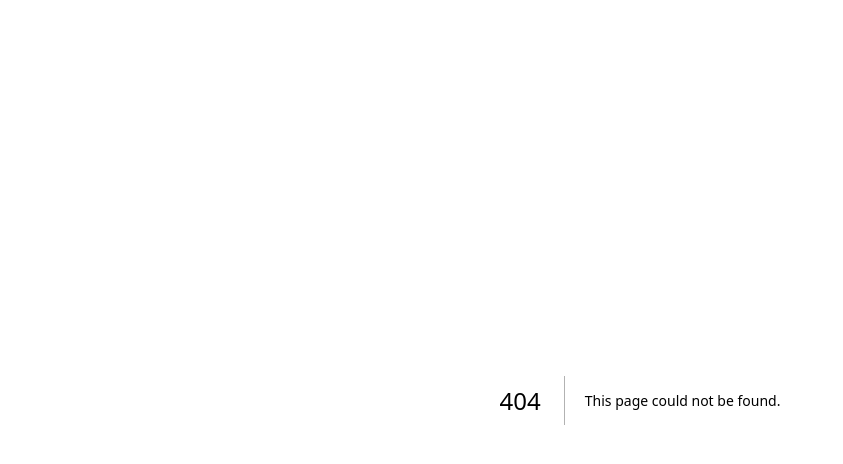
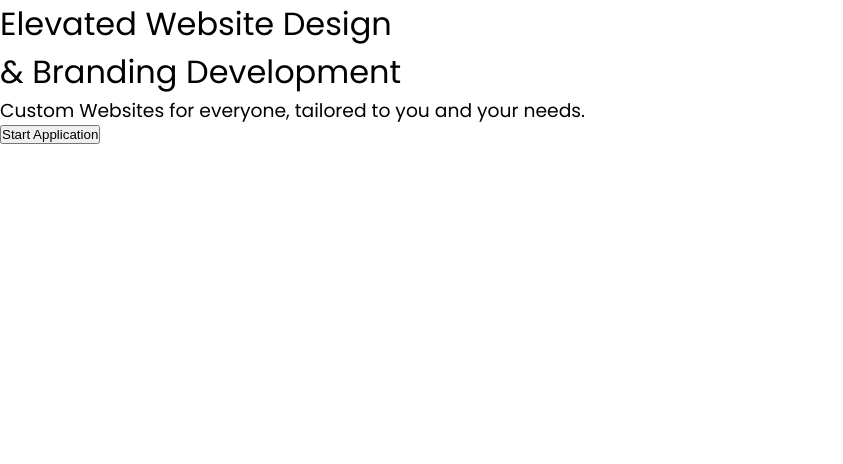
Before and after one commit to MarineNewt/Business, a Next.js app: page /start/plan in a window 1280 px wide. Before the commit this address had no page. Shown: the top 464 px of the page, without its empty margins (0-843 px from the left). Built offline with nearby package versions, Linux system fonts and the light colour scheme.

Commit message:
Create Start Page

```diff
--- /dev/null
+++ b/components/BookProgress.tsx
@@ -0,0 +1,16 @@
+import styles from '@/styles/Start.module.css'
+import font from '@/components/fonts'
+
+
+const BookProgress = ({progress}: {progress: number}) => {
+  return (
+    <div className={styles.fullpage}>
+        <h1 className={`${styles.title} ${font.className}`}> Elevated Website Design <br/> & Branding Development</h1>
+        <h3 className={`${styles.heading} ${font.className}`}>Custom Websites for everyone, tailored to you and your needs.</h3>
+        <button className={styles.ctabutton}> Start Application</button>
+
+    </div>
+  );
+};
+
+export default BookProgress;
--- a/pages/index.tsx
+++ b/pages/index.tsx
@@ -16,8 +16,8 @@ export default function Home() {
   return (
     <>
       <Head>
-        <title>Create Next App</title>
-        <meta name="description" content="Generated by create next app" />
+        <title>Era Website Development</title>
+        <meta name="description" content="Modern customized website design and building." />
         <meta name="viewport" content="width=device-width, initial-scale=1" />
         <link rel="icon" href="/favicon.ico" />
       </Head>
--- /dev/null
+++ b/pages/start/plan.tsx
@@ -0,0 +1,24 @@
+import Head from "next/head";
+import styles from "@/styles/Start.module.css";
+import { useState } from "react";
+import Book from "@/components/BookProgress"
+
+export default function Home() {
+let [progress, setProgress] = useState<number>(1);
+
+  return (
+    <>
+      <Head>
+        <title>Era Website Development</title>
+        <meta name="description" content="Modern customized website design and building." />
+        <meta name="viewport" content="width=device-width, initial-scale=1" />
+        <link rel="icon" href="/favicon.ico" />
+      </Head>
+      <main className={styles.main}>
+      {/* <div className={styles.backgroundabs} style={{backgroundImage: `url(${backgroundimg.src})`}}></ div> */}
+        <Book progress={progress} />
+
+      </main>
+    </>
+  );
+}
--- /dev/null
+++ b/styles/Start.module.css
@@ -0,0 +1,7 @@
+.main {
+  height: 100dvh;
+  width: 100vw;
+  overflow-y: scroll;
+  overflow-x: hidden;
+  scroll-snap-type: y proximity;
+}
```
